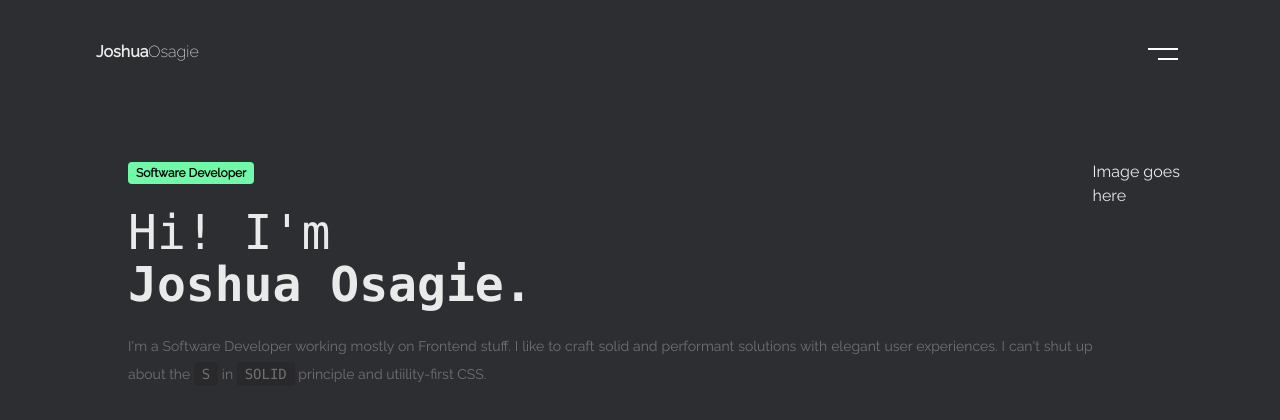
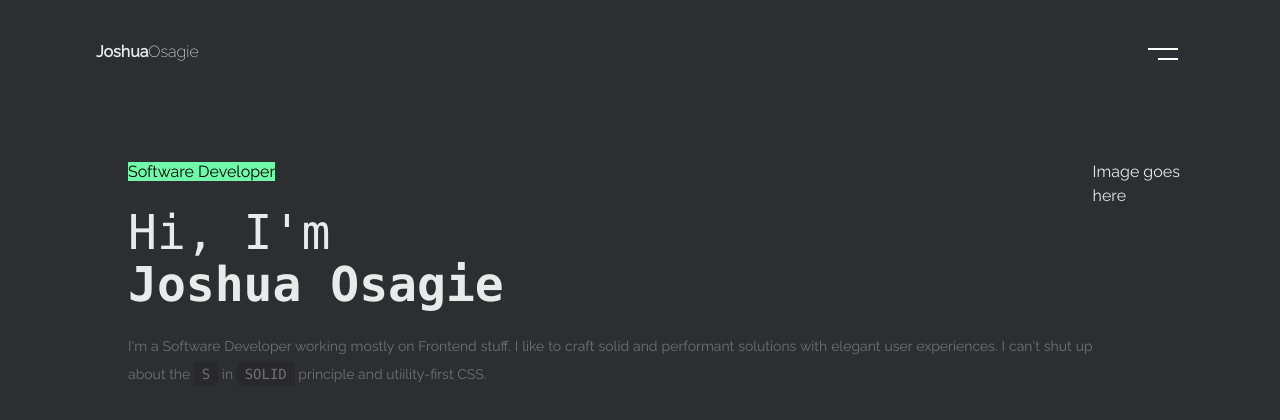
Before and after one commit to JCalmCrasher/joshx.dev, a Vue app: page / in a window 1280 px wide. Shown: the top 420 px of the page. Built offline with nearby package versions, Linux system fonts and the light colour scheme.

Commit message:
Add description to hello section

```diff
--- a/src/App.css
+++ b/src/App.css
@@ -1,12 +1,4 @@
 @import url('https://fonts.googleapis.com/css2?family=Raleway:wght@100;200;300;400&display=swap&display=swap');
 body {
-    background-color: #2d2e32;
-    color: #e9eaea;
     font-family: 'Raleway', sans-serif;
-
-    @apply lg:mx-24 md:mx-12 md:my-10 mx-10 my-10 bg-primary md:text-base text-sm;
 }
-
-code{
-    @apply bg-secondary px-2 py-1 rounded;
-}
--- a/src/assets/tailwind.css
+++ b/src/assets/tailwind.css
@@ -3,6 +3,21 @@
 @tailwind components;
 
 @tailwind utilities;
+
+@layer base {
+  body {
+    @apply
+    bg-primary
+    text-main
+    lg:mx-24
+    md:mx-12
+    md:my-10 mx-10 my-10
+    md:text-base text-sm;
+  }
+  code{
+    @apply bg-secondary px-2 py-1 rounded;
+  }
+}
 
 .menu {
   @apply list-none flex;
--- a/src/components/nav/menu-card.vue
+++ b/src/components/nav/menu-card.vue
@@ -2,7 +2,6 @@
   <nav
     class="card"
     aria-label="Contact menu"
-    v-click-away="onClickAway"
     v-if="menuCollapse"
   >
     <the-menu :menus="mainMenus" />
--- /dev/null
+++ b/src/components/shared/badge.vue
@@ -0,0 +1,22 @@
+<template>
+  <span class="badge" :aria-label="badge.label" :class="[color, bgColor]">{{
+    badge.label
+  }}</span>
+</template>
+
+<script>
+export default {
+  name: "Badge",
+  props: {
+    badge: { type: Object, required: true },
+    color: { type: String, default: "text-black" },
+    bgColor: { type: String, default: "bg-info" },
+  },
+};
+</script>
+
+<style>d
+.badge {
+  @apply text-xs px-2 py-1 rounded font-semibold;
+}
+</style>
--- a/src/pages/hello/Hello.vue
+++ b/src/pages/hello/Hello.vue
@@ -1,12 +1,12 @@
 <template>
   <section id="hello">
     <div class="lil-desc">
-      <occupation-badge :occupation="occupationStuff" />
-      <h1 class="font-mono lg:space-y-1">
-        <span class="font-extralight">Hi! I'm</span>
-        <h1 class="font-normal">Joshua Osagie.</h1>
-      </h1>
-      <p class="text-sm text-justify leading-loose text-gray-primary" v-html="occupationStuff.description"></p>
+      <badge :badge="occupationStuff" />
+      <hi :hiMessage="`Hi, I'm`" :name="'Joshua Osagie'"/>
+      <p
+        class="text-sm text-justify leading-loose text-primary"
+        v-html="occupationStuff.description"
+      ></p>
     </div>
     <div>Image goes here</div>
   </section>
@@ -17,10 +17,12 @@
 import { occupationStuff } from "../../static/occupation";
 
 // components
-import OccupationBadge from "./components/occupation-badge.vue";
+import Badge from '../../components/shared/badge.vue';
+import Hi from "./components/hi.vue";
+
 export default {
   name: "Hello",
-  components: { OccupationBadge },
+  components: { Hi, Badge },
   data() {
     return {
       occupationStuff,
@@ -34,13 +36,7 @@ export default {
   @apply flex md:flex-row flex-col justify-between;
 }
 
-.lil-desc{
+.lil-desc {
   @apply space-y-6;
 }
-
-.lil-desc h1 {
-  @apply lg:text-5xl
-  text-2xl
-  font-extrabold;
-}
 </style>
--- /dev/null
+++ b/src/pages/hello/components/hi.vue
@@ -0,0 +1,24 @@
+<template>
+  <h1 class="font-mono lg:space-y-1">
+    <span class="font-extralight">{{ hiMessage }}</span>
+    <h1 class="font-normal">{{ name }}</h1>
+  </h1>
+</template>
+
+<script>
+export default {
+  name: "Hi",
+  props: {
+    hiMessage: { type: String, required: true },
+    name: { type: String, required: true },
+  },
+};
+</script>
+
+<style scoped>
+h1 {
+  @apply lg:text-5xl
+  text-2xl
+  font-extrabold;
+}
+</style>
--- a/src/pages/hello/components/mini-description.vue
+++ /dev/null
@@ -1,12 +0,0 @@
-<template>
-  <p></p>
-</template>
-
-<script>
-export default {
-  name: "MiniDescription",
-};
-</script>
-
-<style>
-</style>
--- a/src/pages/hello/components/occupation-badge.vue
+++ /dev/null
@@ -1,18 +0,0 @@
-<template>
-  <span id="occupation-badge" :aria-label="occupation.occupation">{{
-    occupation.occupation
-  }}</span>
-</template>
-
-<script>
-export default {
-  name: "OccupationBadge",
-  props: { occupation: { type: String, required: true } },
-};
-</script>
-
-<style>
-#occupation-badge {
-  @apply bg-info text-black text-xs px-2 py-1 rounded font-semibold;
-}
-</style>
--- a/src/static/occupation.js
+++ b/src/static/occupation.js
@@ -1,5 +1,5 @@
 export const occupationStuff = {
-  occupation: 'Software Developer',
+  label: 'Software Developer',
   experience: '4 years',
   description: ` I'm a Software Developer working mostly on Frontend stuff. I like to craft solid and performant solutions with elegant user experiences. I can't shut up about the <code>S</code> in <code>SOLID</code> principle and utiility-first CSS.`
 };
--- /dev/null
+++ b/src/theme/palette.js
@@ -0,0 +1,24 @@
+// COLOR SETUP
+const PRIMARY = {
+  dark: '#29282b',
+  main: '#2d2e32',
+  contrastText: '#6f7074',
+};
+
+const INFO = {
+  light: '#70f9a8',
+};
+
+const COMMON = {
+  primary: { ...PRIMARY },
+  info: { ...INFO },
+};
+
+const palette = {
+  dark: {
+    ...COMMON,
+    // might add more if needed
+  }
+}
+
+export default palette;
--- a/tailwind.config.js
+++ b/tailwind.config.js
@@ -3,16 +3,15 @@ module.exports = {
   darkMode: false, // or 'media' or 'class'
   theme: {
     extend: {
-      colors: {
-        gray: {
-          'primary': '#6f7074',
-          'info': '#70f9a8'
-        }
-      },
+      colors: () => ({
+        'primary': '#6f7074',
+        'info': '#70f9a8',
+        'main': '#e9eaea'
+      }),
       backgroundColor: () => ({
         'primary': '#2d2e32',
         'secondary': '#29282b',
-        'info': '#70f9a8'
+        'info': '#70f9a8',
       })
     },
   },
```
